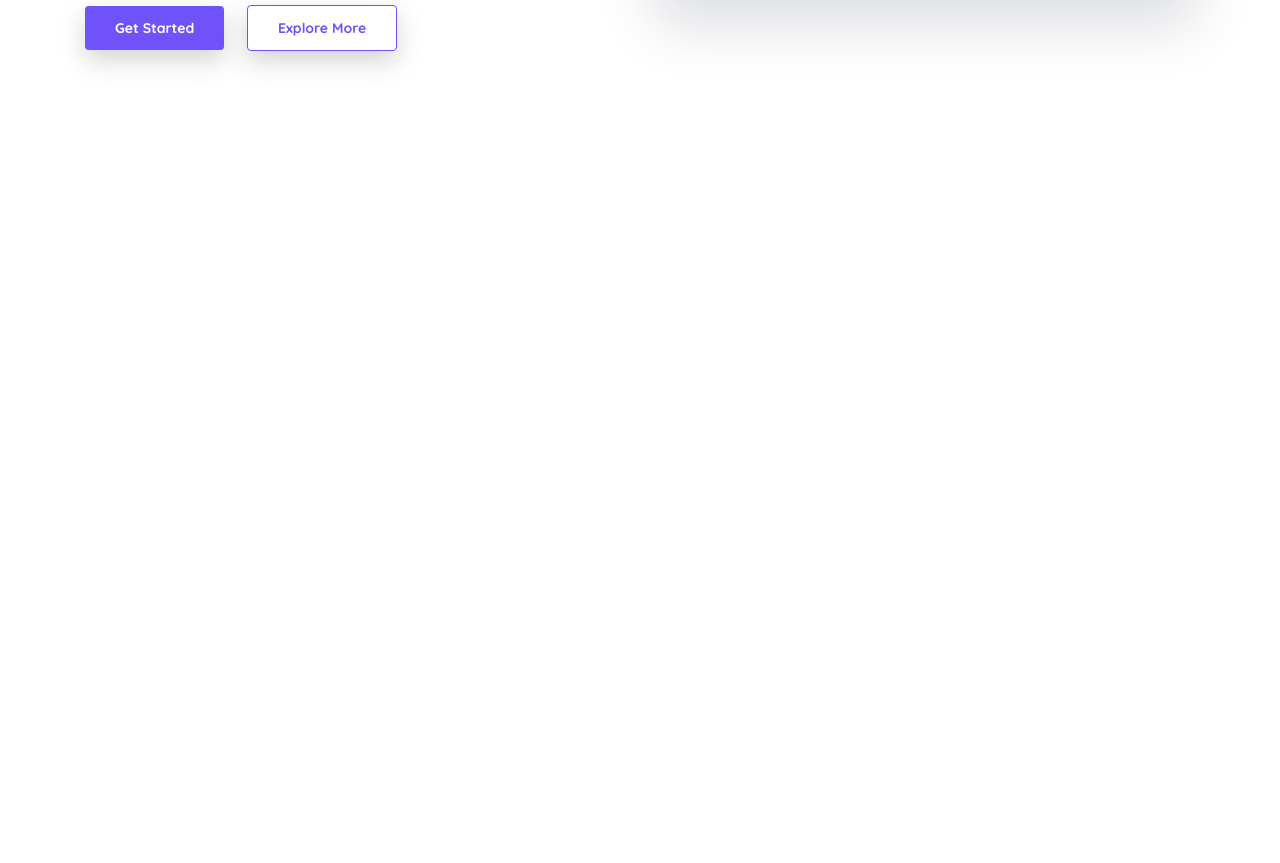
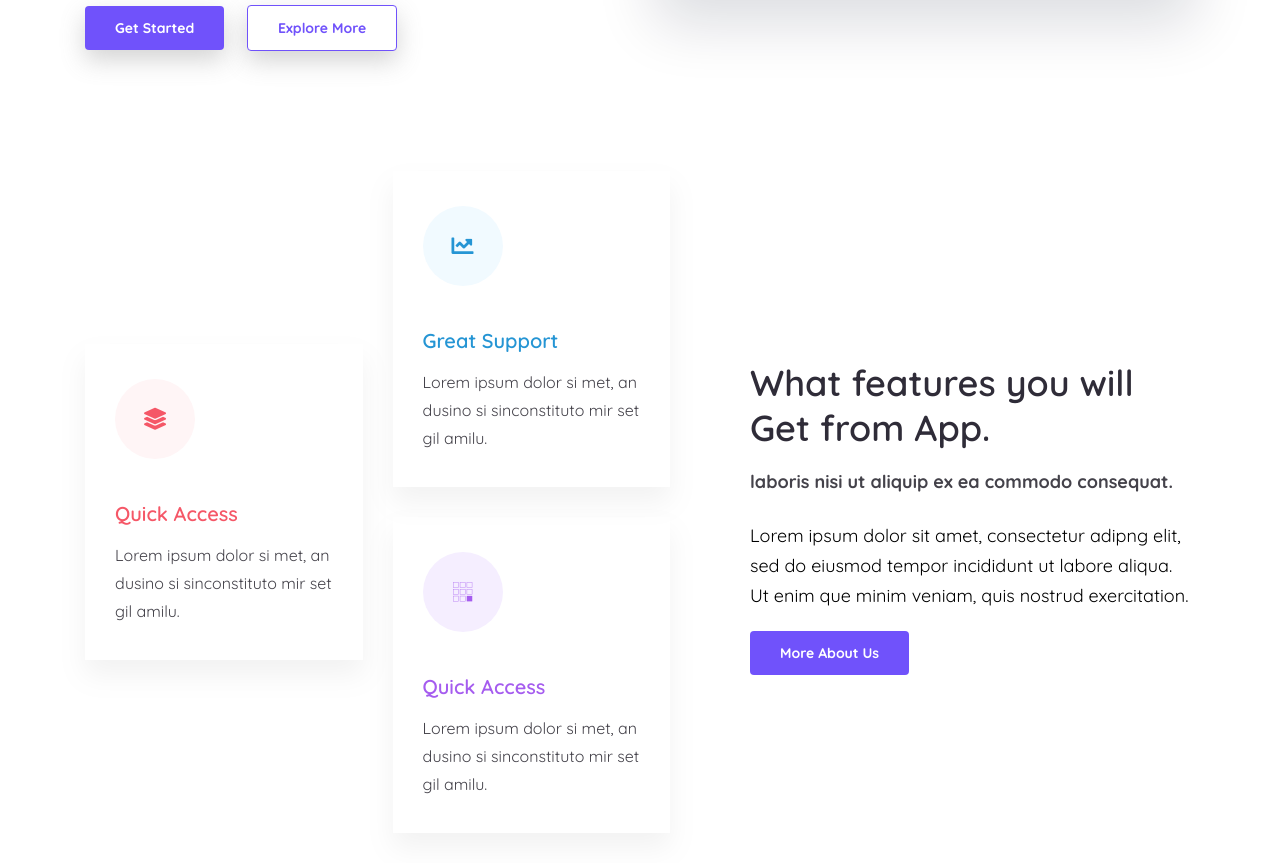
Before and after one commit to Gurar/SaasOne---Creative-Agency, a website with bundled scripts: page index.html in a window 1280 px wide. Shown: the part 596-1459 px from the top of the page. Before the commit the page ends 800 px from the top, so only its background shows below. Built offline with nearby package versions, Linux system fonts and the light colour scheme.

Commit message:
feature section

```diff
--- /dev/null
+++ b/#scss/5-components/_card.scss
@@ -0,0 +1,68 @@
+.card {
+    padding: 35px 30px;
+    box-shadow: 0 15px 25px 0 rgba(131,131,131,0.1);
+    &__icon {
+        width: 80px;
+        height: 80px;
+        border-radius: 50%;
+        font-size: 2.2rem;
+        display: flex;
+        justify-content: center;
+        align-items: center;
+        margin-bottom: 42px;
+        &--color {
+            &-1 {
+                background-color: #fff5f6;
+                color: #f55767;
+                &:hover {
+                    box-shadow: 0 10px 20px 0 rgba(245, 87, 103,.4);
+                }
+            }
+
+            &-2 {
+                background-color: #f1faff;
+                color: #2595d4;
+                &:hover {
+                    box-shadow: 0 10px 20px 0 rgba(37, 149, 212, .4);
+                }
+            }
+
+            &-3 {
+                background-color: #f5eeff;
+                color: #a55cef;
+                &:hover {
+                    box-shadow: 0 10px 20px 0 rgba(165, 92, 239, .4);
+                }
+
+            }
+        }
+    }
+
+    &__headline {
+        font-size: 2rem;
+        font-weight: 600;
+        margin-bottom: 15px;
+        &-link {
+            &--color {
+                &-1 {
+                    color: #f55767;
+                }
+
+                &-2 {
+                    color: #2595d4;
+                }
+
+                &-3 {
+                    color: #a55cef;
+                }
+            }
+        }
+    }
+
+    &__text {
+        font-size: 1.6rem;
+        font-weight: 400;
+        line-height: 28px;
+        color: #44424a;
+    }
+}
--- /dev/null
+++ b/#scss/5-components/_feature.scss
@@ -0,0 +1,47 @@
+.feature {
+    padding-top: 120px;
+    @include maxMedia(md) {
+        .row > :first-of-type {
+            order: 2;
+        }
+    }
+
+    &__left {
+        @include maxMedia(md) {
+            margin-top: 50px;
+        }
+
+        @include breakpoint(md) {
+            padding-right: 30px;
+        }
+
+        @include breakpoint(lg) {
+            padding-right: 50px;
+        }
+
+    }
+
+    &__card {
+        margin-bottom: 30px;
+    }
+    &__title {
+        font-size: 3.6rem;
+        font-weight: 600;
+        color: #2f2c38;
+        margin-bottom: 20px;
+    }
+
+    &__subtitle {
+        font-size: 1.8rem;
+        font-weight: 700;
+        color: #44424a;
+        margin-bottom: 28px;
+    }
+
+    &__description {
+        font-size: 1.8rem;
+        font-weight: 400;
+        line-height: 30px;
+        margin-bottom: 20px;
+    }
+ }
--- a/#scss/5-components/_hero.scss
+++ b/#scss/5-components/_hero.scss
@@ -6,7 +6,7 @@
 
     &__content {
         margin-bottom: 50px;
-        @include breakpoint(lg) {
+        @include breakpoint(md) {
             margin-bottom: 0;
         }
     }
--- a/#scss/6-page/_home.scss
+++ b/#scss/6-page/_home.scss
@@ -1 +1,2 @@
 @import '../5-components/hero';
+@import '../5-components/feature';
--- a/#scss/style.scss
+++ b/#scss/style.scss
@@ -18,6 +18,7 @@
 //5 - COMPONENTS
 @import '5-components/btn';
 @import '5-components/header';
+@import '5-components/card';
 
 //6 - PAGE
 @import '6-page/home';
--- a/index.html
+++ b/index.html
@@ -1,20 +1,24 @@
 <!DOCTYPE html>
 <html lang="en">
+
 <head>
     <meta charset="UTF-8">
     <meta name="viewport" content="width=device-width, initial-scale=1.0">
     <title>SaasOne</title>
     <link rel="preconnect" href="https://fonts.gstatic.com">
-    <link href="https://fonts.googleapis.com/css2?family=Quicksand:wght@300;400;500;600;700&display=swap" rel="stylesheet">
+    <link href="https://fonts.googleapis.com/css2?family=Quicksand:wght@300;400;500;600;700&display=swap"
+        rel="stylesheet">
     <link rel="stylesheet" href="./css/style.css">
 </head>
+
 <body>
     <div class="wrapper">
         <div class="header">
             <div class="container">
                 <div class="navbar">
                     <div class="logo">
-                        <a href="" class="logo__link"><img src="./img/logo/logo-color-2.svg" alt="" class="logo__image"></a>
+                        <a href="" class="logo__link"><img src="./img/logo/logo-color-2.svg" alt=""
+                                class="logo__image"></a>
                     </div>
 
                     <div class="menu">
@@ -43,10 +47,13 @@
                 <div class="row align-items-center">
                     <div class="col-lg-6">
                         <div class="hero__content">
-                            <div class="hero__discount"><span class="ascent">25% Discounton</span> every first project</div>
+                            <div class="hero__discount"><span class="ascent">25% Discounton</span> every first project
+                            </div>
                             <h1 class="hero__title">Ultimate Platform to monitor your best workflow. </h1>
                             <p class="hero__description">
-                                Sit amet dictum sit amet justo donec enim diam. Volutpat est velit egestas dui id. Nibh cras pulvinar mattis nunc sed blandit. Nulla malesuada pellentesque elit eget gravida cum. Consequat mauris nunc congue nisi vitae suscipit tellus.
+                                Sit amet dictum sit amet justo donec enim diam. Volutpat est velit egestas dui id. Nibh
+                                cras pulvinar mattis nunc sed blandit. Nulla malesuada pellentesque elit eget gravida
+                                cum. Consequat mauris nunc congue nisi vitae suscipit tellus.
                             </p>
                             <div class="group-btn">
                                 <a href="" class="hero__btn btn btn--primary">Get Started</a>
@@ -62,7 +69,59 @@
                 </div>
             </div>
         </section>
+        <main class="content">
+            <section class="feature">
+                <div class="container">
+                    <div class="row align-items-center">
+                        <div class="col-lg-7">
+                            <div class="feature__left">
+                                <div class="row align-items-center">
+                                    <div class="col-md-6">
+                                        <div class="feature__card card">
+                                            <div class="card__icon card__icon--color-1 "><i class="fas fa-layer-group"></i></div>
+                                            <h3 class="card__headline"><a href="" class="card__headline-link card__headline-link--color-1">Quick
+                                                    Access</a></h3>
+                                            <div class="card__text">Lorem ipsum dolor si met, an dusino si sinconstituto
+                                                mir set gil amilu.</div>
+                                        </div>
+                                    </div>
+                                    <div class="col-md-6">
+                                        <div class="feature__card card">
+                                            <div class="card__icon card__icon--color-2"><i class="fas fa-chart-line"></i></div>
+                                            <h3 class="card__headline"><a href="" class="card__headline-link card__headline-link--color-2">Great
+                                                    Support</a></h3>
+                                            <div class="card__text">Lorem ipsum dolor si met, an dusino si sinconstituto
+                                                mir set gil amilu.</div>
+                                        </div>
+
+                                        <div class="feature__card card">
+                                            <div class="card__icon card__icon--color-3"><i class="fab fa-buromobelexperte"></i></div>
+                                            <h3 class="card__headline"><a href="" class="card__headline-link card__headline-link--color-3">Quick
+                                                    Access</a></h3>
+                                            <div class="card__text">Lorem ipsum dolor si met, an dusino si sinconstituto
+                                                mir set gil amilu.</div>
+                                        </div>
+                                    </div>
+                                </div>
+                            </div>
+                        </div>
+                        <div class="col-lg-5">
+                            <div class="feature__right">
+                                <h2 class="feature__title">What features you will Get from App.</h2>
+                                <div class="feature__subtitle">laboris nisi ut aliquip ex ea commodo consequat.</div>
+                                <p class="feature__description">
+                                    Lorem ipsum dolor sit amet, consectetur adipng elit, sed do eiusmod tempor
+                                    incididunt ut labore aliqua. Ut enim que minim veniam, quis nostrud exercitation.
+                                </p>
+                                <a href="" class="feature__btn btn btn--primary">More About Us</a>
+                            </div>
+                        </div>
+                    </div>
+                </div>
+            </section>
+        </main>
     </div>
     <script src="./js/main.js" type="module"></script>
 </body>
+
 </html>
```
Also changed, not shown: css/style.css, 1 other file.
